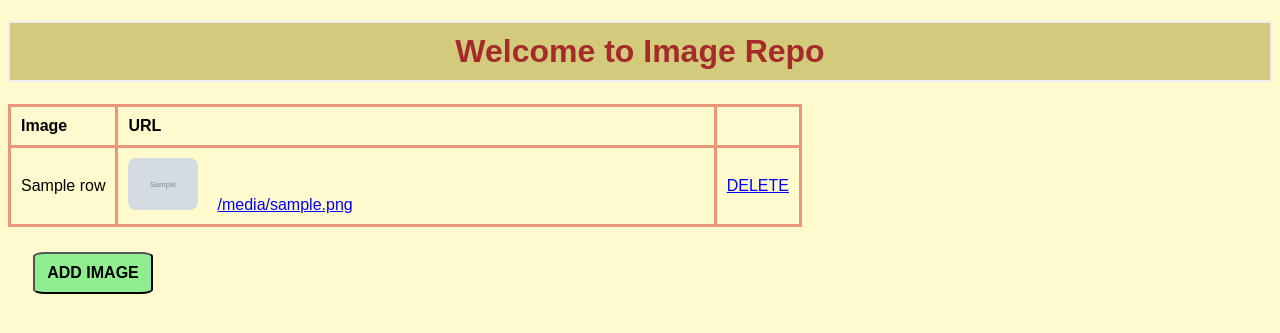
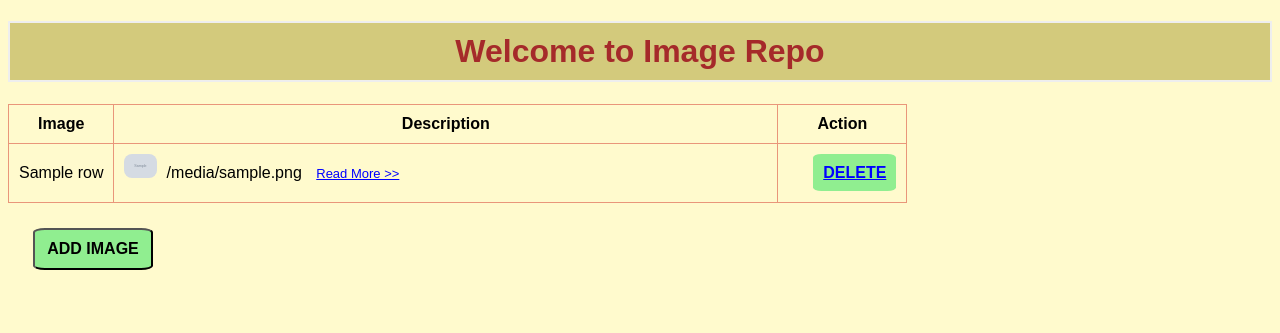
Before and after one commit to EmyDev/ImageRepo, a Flask app: template app/templates/index.html in a window 1280 px wide. Shown: the top 333 px of the page. Run offline with Flask 2, Linux system fonts and the light colour scheme; the template is opened without the code that fills it: most values are stand-ins (such as "Sample title", 1, 10 or a date in 2020); grey boxes marked "Sample" are stand-in pictures.

Commit message:
add new column to save website url for reading more feature
edit and add some styles

edit index.html for displaying new feature

```diff
--- a/app/app.py
+++ b/app/app.py
@@ -40,12 +40,14 @@ def add():
         img_title = request.form['img_title']
         img_url = request.form['img_url']
         img_desc = request.form['img_desc']
+        text_url = request.form['text_url']
+
         if not img_title:
             flash('Image name is required!')
         else:
             connection = mysql.connector.connect(**DB_conf)
             cursor = connection.cursor()
-            rr = f"INSERT INTO img (img_title, img_url, img_desc) VALUES ('{img_title}', '{img_url}' , '{img_desc}');"
+            rr = f"INSERT INTO img (img_title, img_url, img_desc, text_url) VALUES ('{img_title}', '{img_url}' , '{img_desc}','{text_url}');"
             cursor.execute(rr)
             connection.commit()
             cursor.close()
--- a/app/static/css/style.css
+++ b/app/static/css/style.css
@@ -13,12 +13,15 @@ h1 {
 }
 
 table, th, td {
-    border: 3px solid darksalmon;
+    border: 0.5px solid darksalmon;
     border-collapse: collapse;
     text-align: left;
   }
 th, td {
     padding: 10px;
+  }
+  th{
+    text-align: center;
   }
 
   form div.form-group{
@@ -64,9 +67,13 @@ img{
     display: inline-block;
     margin-left: auto;
     margin-right: auto;
-    width: 12%;
+    width:5%;
 }
-#display-img{
-  display: inline;
-  padding: 20px;
+#img-descp{
+  display: inline-block;
+  padding: 10px;
 }
+
+#read_more{
+  font-size: small;
+}
--- a/app/templates/index.html
+++ b/app/templates/index.html
@@ -9,12 +9,15 @@
    <h1>Welcome to Image Repo</h1>
    <table>
        <th>Image</th>
-       <th>URL</th>
-       {% for img_title, img_url, img_desc in rows %}
+       <th>Description</th>
+       <th>Action</th>
+       {% for img_title, img_url, img_desc, text_url in rows %}
        <tr>
-           <td>{{ img_title }}</td>
-           <td> <img src="{{ img_url }}"><a href="{{ img_url }}" target="_blank"><div id="display-img">{{ img_desc }}</div></a></td>
-            <td><a href="/delete/{{ img_title }}">DELETE</a></td>
+            <td>{{ img_title }}</td>
+            <td><a href="{{ img_url }}" target="_blank"><img src="{{ img_url }}"></a><div id="img-descp">{{ img_desc }}</div>
+                <a href="{{ text_url }}" id="read_more" target="_blank"> Read More >></a>
+            </td>
+            <td><a href="/delete/{{ img_title }}" class="update-btn">DELETE</a></td>
         </tr>
    {% endfor %}
     </table>
```
Also changed, not shown: app/templates/add.html (+6 -1 lines), db/init.sql (+6 -5 lines).
